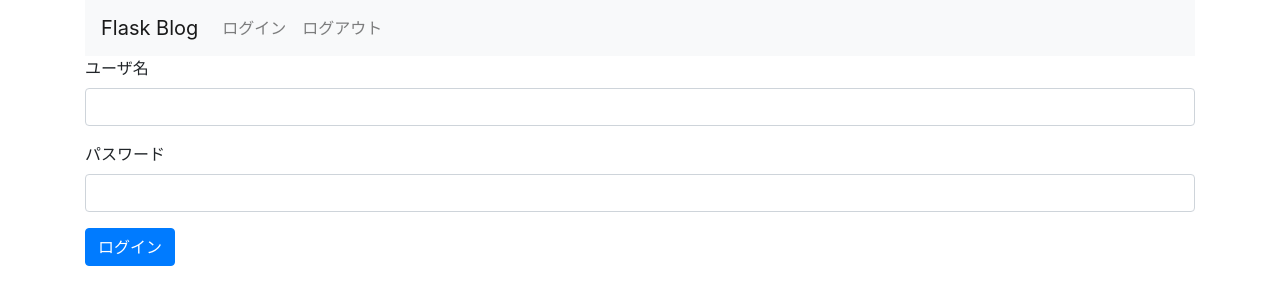
After one commit to keroken/flask-blog, a Flask app: template flask_blog/templates/login.html in a window 1280 px wide. The commit adds this page. Shown: the top 305 px of the page. Run offline with Flask 2, Linux system fonts and the light colour scheme; the template is opened without the code that fills it, so the values that code supplies are empty; some libraries are stand-ins or nearby versions.

Commit message:
add login form

```diff
--- /dev/null
+++ b/flask_blog/templates/login.html
@@ -0,0 +1,41 @@
+<!doctype html>
+<title>FlaskBlog</title>
+<link rel="stylesheet" href="https://maxcdn.bootstrapcdn.com/bootstrap/4.0.0/css/bootstrap.min.css">
+<script src="https://code.jquery.com/jquery3.2.1.slim.min.js"></script>
+<script src="https://cdnjs.cloudflare.com/ajax/libs/popper.js/1.12.9/umd/popper.min.js"></script>
+<script src="https://maxcdn.bootstrapcdn.com/bootstrap/4.0.0/js/bootstrap.min.js"></script>
+
+<div class="container">
+  <nav class="navbar navbar-expand-lg navbar-light bg-light">
+    <a class="navbar-brand "href="/">Flask Blog</a>
+    <button class="navbar-toggler" type="button"
+      data-toggle="collapse" data-target="#navbarNav"
+      aria-controls="navbarNav" aria-expanded="false" aria-label="Toggle navigation"
+    >
+    <span class="navbar toggler-icon"></span>
+    </button>
+    <div class="collapse navbar-collapse" id="navbarNav">
+      <ul class="nav navbar-nav navbar-right">
+        <li class="nav-item">
+          <a class="nav-link"href="/login">ログイン</a>
+        </li>
+        <li class="nav-item">
+          <a class="nav-link" href="/logout">ログアウト</a>
+        </li>
+      </ul>
+    </div>
+  </nav>
+  <div class="blog-body">
+    <form action="/login" method=post>
+      <div class="form-group">
+        <label for="InputTitle">ユーザ名</label>
+        <input type="text" class="form-control" id="InputTitle" name=username>
+      </div>
+      <div class="form-group">
+        <label for="InputPassword">パスワード</label>
+        <input type="password" class="form-control" id="InputPassword" name=password>
+      </div>
+      <button type="submit" class="btn btn-primary">ログイン</button>
+    </form>
+  </div>
+</div>
```
Also changed, not shown: flask_blog/templates/entries/index.html (+27 -3 lines).
